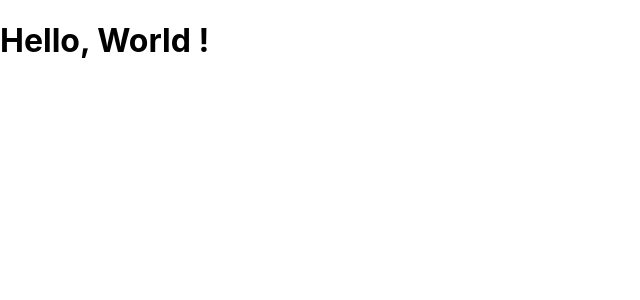
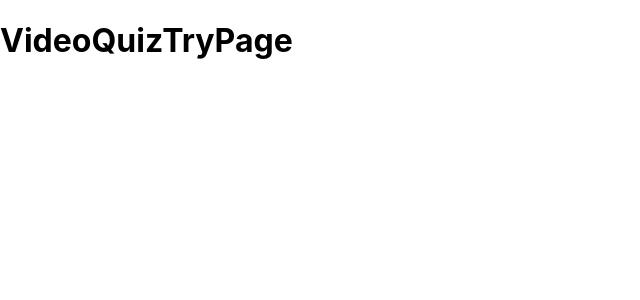
Before and after one commit to logicdrive/toyKiwi, a React (Create React App) app in the folder frontend/: page /video/quiz/try in a window 1280 px wide. Shown: the top 300 px of the page, without its empty margins (0-640 px from the left). Built offline with nearby package versions, Linux system fonts and the light colour scheme.

Commit message:
Feat: 기반이되는 페이지들 추가

```diff
--- a/frontend/src/App.js
+++ b/frontend/src/App.js
@@ -1,11 +1,20 @@
-// SelectQuiz 컴포넌트를 활용해보는 샘플
-
 import React from 'react';
+import { BrowserRouter as Router, Routes, Route } from 'react-router-dom';
+import VideoEditListPage from "./video/edit/list/VideoEditListPage";
+import VideoQuizTryPage from "./video/quiz/try/VideoQuizTryPage";
+import VideoQuizResultPage from "./video/quiz/result/VideoQuizResultPage";
 
 function App() {
   return (
     <>
-      <h1>Hello, World !</h1>
+      <Router>
+        <Routes>
+              <Route path="/" element={<VideoEditListPage/>} />
+              <Route path="/video/edit/list" element={<VideoEditListPage/>} />
+              <Route path="/video/quiz/try" element={<VideoQuizTryPage/>} />
+              <Route path="/video/quiz/result" element={<VideoQuizResultPage/>} />
+          </Routes>
+      </Router>
     </>
   )
 }
--- /dev/null
+++ b/frontend/src/video/edit/list/VideoEditListPage.js
@@ -0,0 +1,13 @@
+import React from 'react';
+
+const VideoEditListPage = () => {
+    return (
+        <>
+            <h1>
+                VideoEditListPage
+            </h1>
+        </>
+    );
+}
+
+export default VideoEditListPage;
--- /dev/null
+++ b/frontend/src/video/quiz/result/VideoQuizResultPage.js
@@ -0,0 +1,13 @@
+import React from 'react';
+
+const VideoQuizResultPage = () => {
+    return (
+        <>
+            <h1>
+                VideoQuizResultPage
+            </h1>
+        </>
+    );
+}
+
+export default VideoQuizResultPage;
--- /dev/null
+++ b/frontend/src/video/quiz/try/VideoQuizTryPage.js
@@ -0,0 +1,13 @@
+import React from 'react';
+
+const VideoQuizTryPage = () => {
+    return (
+        <>
+            <h1>
+                VideoQuizTryPage
+            </h1>
+        </>
+    );
+}
+
+export default VideoQuizTryPage;
```
